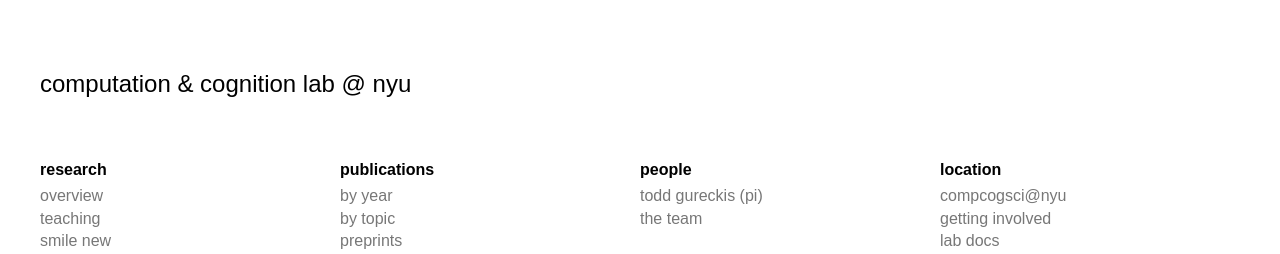
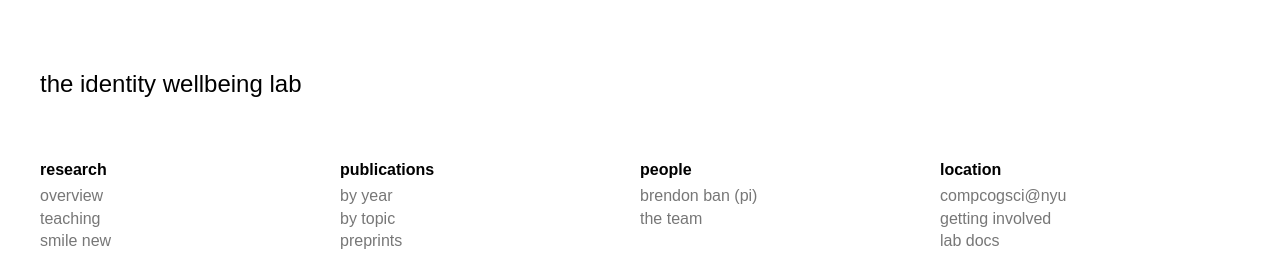
Before and after one commit to brendonban/identity-wellbeing-lab, a Next.js app: page / in a window 1280 px wide. Shown: the part 366-620 px from the top of the page. Built offline with nearby package versions, Linux system fonts and the light colour scheme.

Commit message:
Update page.tsx

```diff
--- a/app/page.tsx
+++ b/app/page.tsx
@@ -56,7 +56,7 @@ export default function Page() {
 
       {/* Title */}
       <div className="home-title">
-        computation & cognition lab @ nyu
+        the identity wellbeing lab
       </div>
 
       {/* Navigation */}
@@ -86,7 +86,7 @@ export default function Page() {
         <section className="home-section">
           <div className="home-section-title">people</div>
 
-          <a href="#">todd gureckis (pi)</a>
+          <a href="https://www.brendonban.me">brendon ban (pi)</a>
           <a href="#">the team</a>
         </section>
 
```
